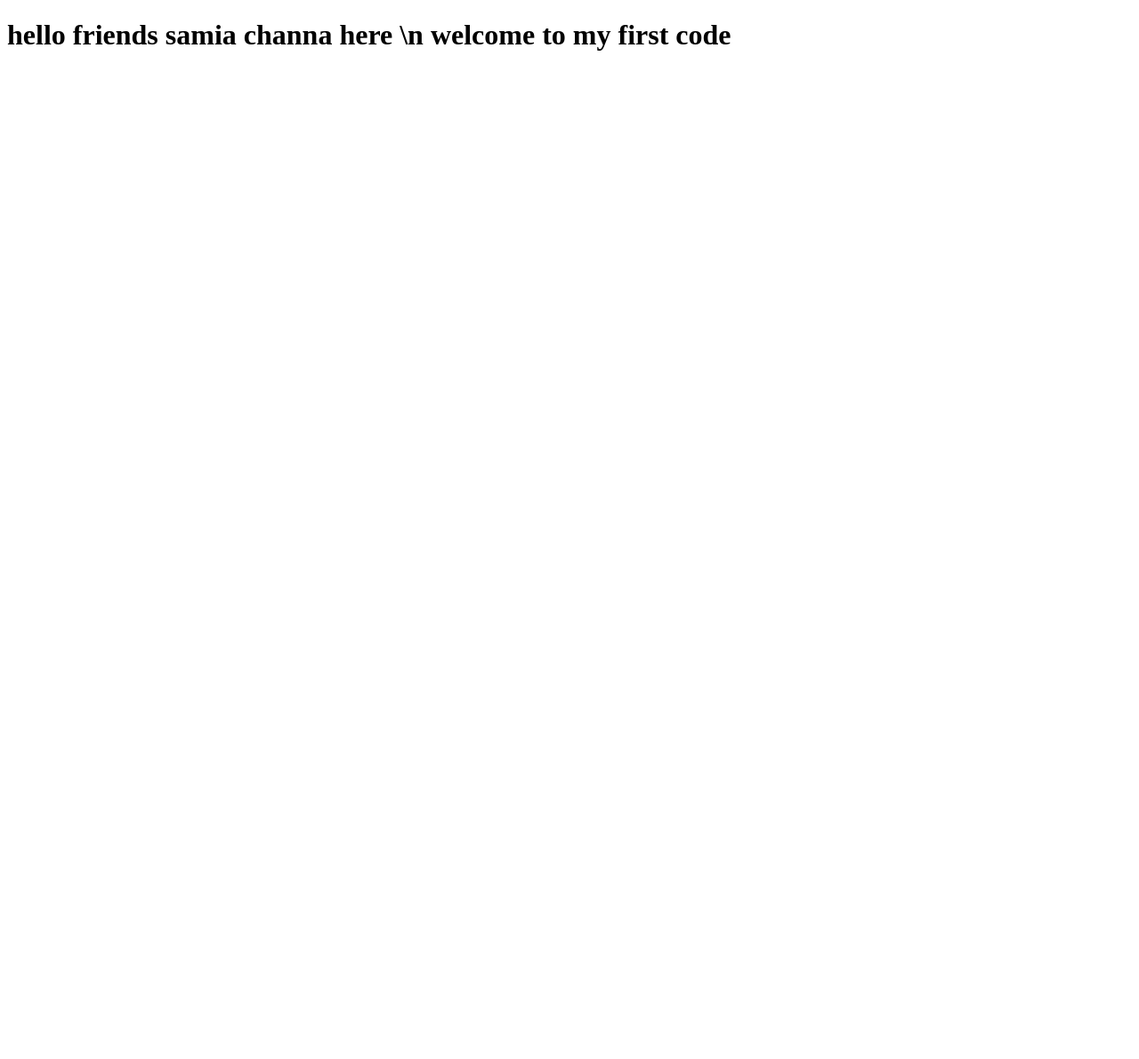
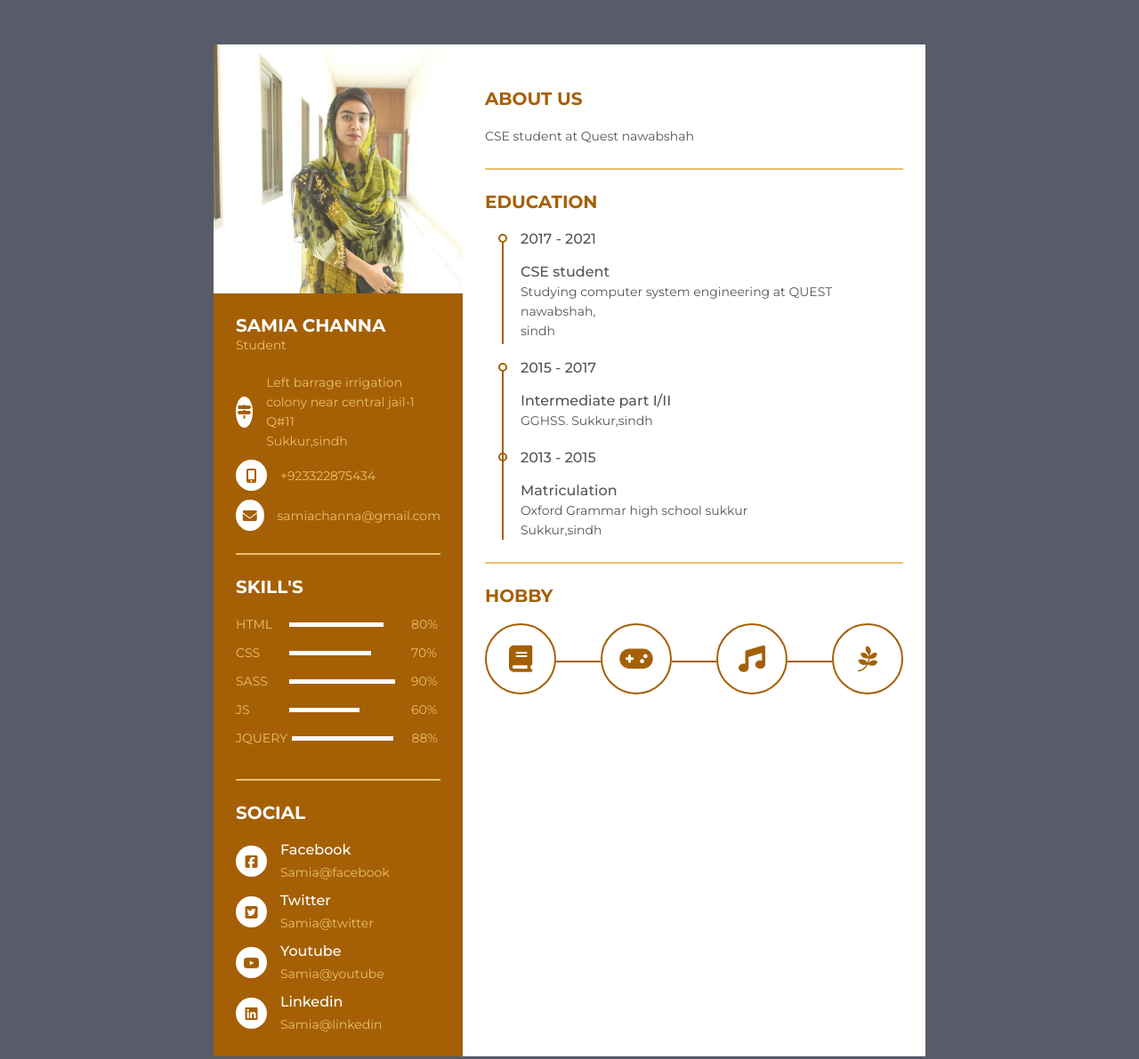
Before and after one commit to samia665/bootcamp2020, a plain HTML site: page index.html in a window 1280 px wide. Shown: the whole page at 89% size. Before the commit the page ends 800 px from the top, so only its background shows below. Drawn offline with Linux system fonts and the light colour scheme.

Commit message:
cv added

```diff
--- a/index.html
+++ b/index.html
@@ -1,13 +1,196 @@
 <!DOCTYPE html>
 <html lang="en">
 <head>
-    <meta charset="UTF-8">
-    <meta http-equiv="X-UA-Compatible" content="IE=edge">
-    <meta name="viewport" content="width=device-width, initial-scale=1.0">
-    <title>bootcamp class1
-    </title>
+	<meta charset="UTF-8">
+	<title>Resume/CV Design</title>
+	<link rel="stylesheet" href="styles.css">
+	<script src="https://kit.fontawesome.com/b99e675b6e.js"></script>
 </head>
 <body>
-    <h1>hello friends samia channa here \n welcome to my first code</h1>
+
+<div class="resume">
+   <div class="resume_left">
+     <div class="resume_profile">
+       <img src="image.jpg" alt="profile_pic">
+     </div>
+     <div class="resume_content">
+       <div class="resume_item resume_info">
+         <div class="title">
+           <p class="bold">Samia Channa</p>
+           <p class="regular">Student</p>
+         </div>
+         <ul>
+           <li>
+             <div class="icon">
+               <i class="fas fa-map-signs"></i>
+             </div>
+             <div class="data">
+               Left barrage irrigation colony near central jail-1 Q#11<br />Sukkur,sindh
+             </div>
+           </li>
+           <li>
+             <div class="icon">
+               <i class="fas fa-mobile-alt"></i>
+             </div>
+             <div class="data">
+               +923322875434
+             </div>
+           </li>
+           <li>
+             <div class="icon">
+               <i class="fas fa-envelope"></i>
+             </div>
+             <div class="data">
+               samiachanna@gmail.com
+             </div>
+           </li>
+         </ul>
+       </div>
+       <div class="resume_item resume_skills">
+         <div class="title">
+           <p class="bold">skill's</p>
+         </div>
+         <ul>
+           <li>
+             <div class="skill_name">
+               HTML
+             </div>
+             <div class="skill_progress">
+               <span style="width: 80%;"></span>
+             </div>
+             <div class="skill_per">80%</div>
+           </li>
+           <li>
+             <div class="skill_name">
+               CSS
+             </div>
+             <div class="skill_progress">
+               <span style="width: 70%;"></span>
+             </div>
+             <div class="skill_per">70%</div>
+           </li>
+           <li>
+             <div class="skill_name">
+               SASS
+             </div>
+             <div class="skill_progress">
+               <span style="width: 90%;"></span>
+             </div>
+             <div class="skill_per">90%</div>
+           </li>
+           <li>
+             <div class="skill_name">
+               JS
+             </div>
+             <div class="skill_progress">
+               <span style="width: 60%;"></span>
+             </div>
+             <div class="skill_per">60%</div>
+           </li>
+           <li>
+             <div class="skill_name">
+               JQUERY
+             </div>
+             <div class="skill_progress">
+               <span style="width: 88%;"></span>
+             </div>
+             <div class="skill_per">88%</div>
+           </li>
+         </ul>
+       </div>
+       <div class="resume_item resume_social">
+         <div class="title">
+           <p class="bold">Social</p>
+         </div>
+         <ul>
+           <li>
+             <div class="icon">
+               <i class="fab fa-facebook-square"></i>
+             </div>
+             <div class="data">
+               <p class="semi-bold">Facebook</p>
+               <p>Samia@facebook</p>
+             </div>
+           </li>
+           <li>
+             <div class="icon">
+               <i class="fab fa-twitter-square"></i>
+             </div>
+             <div class="data">
+               <p class="semi-bold">Twitter</p>
+               <p>Samia@twitter</p>
+             </div>
+           </li>
+           <li>
+             <div class="icon">
+               <i class="fab fa-youtube"></i>
+             </div>
+             <div class="data">
+               <p class="semi-bold">Youtube</p>
+               <p>Samia@youtube</p>
+             </div>
+           </li>
+           <li>
+             <div class="icon">
+               <i class="fab fa-linkedin"></i>
+             </div>
+             <div class="data">
+               <p class="semi-bold">Linkedin</p>
+               <p>Samia@linkedin</p>
+             </div>
+           </li>
+         </ul>
+       </div>
+     </div>
+  </div>
+  <div class="resume_right">
+    <div class="resume_item resume_about">
+        <div class="title">
+           <p class="bold">About us</p>
+         </div>
+        <p>CSE student at Quest nawabshah</p>
+    </div>
+    <div class="resume_item resume_education">
+      <div class="title">
+           <p class="bold">Education</p>
+         </div>
+         <ul>
+          <li>
+              <div class="date">2017 - 2021</div>
+              <div class="info">
+                   <p class="semi-bold">CSE student</p>
+                   <p>Studying computer system engineering at QUEST nawabshah,</br>sindh</p>
+              </div>
+          </li>
+          <li>
+            <div class="date">2015 - 2017</div>
+            <div class="info">
+                   <p class="semi-bold">Intermediate part I/II</p>
+                <p>GGHSS. Sukkur,sindh</p>
+              </div>
+          </li>
+          <li>
+            <div class="date">2013 - 2015</div>
+            <div class="info">
+                   <p class="semi-bold">Matriculation</p>
+                <p>Oxford Grammar high school sukkur <br/> Sukkur,sindh</p>
+              </div>
+          </li>
+      </ul>
+    </div>
+    <div class="resume_item resume_hobby">
+      <div class="title">
+           <p class="bold">Hobby</p>
+         </div>
+       <ul>
+         <li><i class="fas fa-book"></i></li>
+         <li><i class="fas fa-gamepad"></i></li>
+         <li><i class="fas fa-music"></i></li>
+         <li><i class="fab fa-pagelines"></i></li>
+      </ul>
+    </div>
+  </div>
+</div>
+
 </body>
 </html>
--- /dev/null
+++ b/styles.css
@@ -0,0 +1,234 @@
+@import url("https://fonts.googleapis.com/css?family=Montserrat:400,500,700&display=swap");
+
+* {
+  margin: 0;
+  padding: 0;
+  box-sizing: border-box;
+  list-style: none;
+  font-family: "Montserrat", sans-serif;
+}
+
+body {
+  background: #585c68;
+  font-size: 14px;
+  line-height: 22px;
+  color: #555555;
+}
+
+.bold {
+  font-weight: 700;
+  font-size: 20px;
+  text-transform: uppercase;
+}
+
+.semi-bold {
+  font-weight: 500;
+  font-size: 16px;
+}
+
+.resume {
+  width: 800px;
+  height: auto;
+  display: flex;
+  margin: 50px auto;
+}
+
+.resume .resume_left {
+  width: 280px;
+  background: #a56005;
+}
+
+.resume .resume_left .resume_profile {
+  width: 100%;
+  height: 280px;
+}
+
+.resume .resume_left .resume_profile img {
+  width: 100%;
+  height: 100%;
+}
+
+.resume .resume_left .resume_content {
+  padding: 0 25px;
+}
+
+.resume .title {
+  margin-bottom: 20px;
+}
+
+.resume .resume_left .bold {
+  color: #fff;
+}
+
+.resume .resume_left .regular {
+  color: #ebbf6e;
+}
+
+.resume .resume_item {
+  padding: 25px 0;
+  border-bottom: 2px solid #ebbf6e;
+}
+
+.resume .resume_left .resume_item:last-child,
+.resume .resume_right .resume_item:last-child {
+  border-bottom: 0px;
+}
+
+.resume .resume_left ul li {
+  display: flex;
+  margin-bottom: 10px;
+  align-items: center;
+}
+
+.resume .resume_left ul li:last-child {
+  margin-bottom: 0;
+}
+
+.resume .resume_left ul li .icon {
+  width: 35px;
+  height: 35px;
+  background: #fff;
+  color: #a56005;
+  border-radius: 50%;
+  margin-right: 15px;
+  font-size: 16px;
+  position: relative;
+}
+
+.resume .icon i,
+.resume .resume_right .resume_hobby ul li i {
+  position: absolute;
+  top: 50%;
+  left: 50%;
+  transform: translate(-50%, -50%);
+}
+
+.resume .resume_left ul li .data {
+  color: #ebbf6e;
+}
+
+.resume .resume_left .resume_skills ul li {
+  display: flex;
+  margin-bottom: 10px;
+  color: #ebbf6e;
+  justify-content: space-between;
+  align-items: center;
+}
+
+.resume .resume_left .resume_skills ul li .skill_name {
+  width: 25%;
+}
+
+.resume .resume_left .resume_skills ul li .skill_progress {
+  width: 60%;
+  margin: 0 5px;
+  height: 5px;
+  background: #a56005;
+  position: relative;
+}
+
+.resume .resume_left .resume_skills ul li .skill_per {
+  width: 15%;
+}
+
+.resume .resume_left .resume_skills ul li .skill_progress span {
+  position: absolute;
+  top: 0;
+  left: 0;
+  height: 100%;
+  background: #fff;
+}
+
+.resume .resume_left .resume_social .semi-bold {
+  color: #fff;
+  margin-bottom: 3px;
+}
+
+.resume .resume_right {
+  width: 520px;
+  background: #fff;
+  padding: 25px;
+}
+
+.resume .resume_right .bold {
+  color: #a56005;
+}
+
+.resume .resume_right .resume_work ul,
+.resume .resume_right .resume_education ul {
+  padding-left: 40px;
+  overflow: hidden;
+}
+
+.resume .resume_right ul li {
+  position: relative;
+}
+
+.resume .resume_right ul li .date {
+  font-size: 16px;
+  font-weight: 500;
+  margin-bottom: 15px;
+}
+
+.resume .resume_right ul li .info {
+  margin-bottom: 20px;
+}
+
+.resume .resume_right ul li:last-child .info {
+  margin-bottom: 0;
+}
+
+.resume .resume_right .resume_work ul li:before,
+.resume .resume_right .resume_education ul li:before {
+  content: "";
+  position: absolute;
+  top: 5px;
+  left: -25px;
+  width: 6px;
+  height: 6px;
+  border-radius: 50%;
+  border: 2px solid #a56005;
+}
+
+.resume .resume_right .resume_work ul li:after,
+.resume .resume_right .resume_education ul li:after {
+  content: "";
+  position: absolute;
+  top: 14px;
+  left: -21px;
+  width: 2px;
+  height: 115px;
+  background: #a56005;
+}
+
+.resume .resume_right .resume_hobby ul {
+  display: flex;
+  justify-content: space-between;
+}
+
+.resume .resume_right .resume_hobby ul li {
+  width: 80px;
+  height: 80px;
+  border: 2px solid #a56005;
+  border-radius: 50%;
+  position: relative;
+  color: #a56005;
+}
+
+.resume .resume_right .resume_hobby ul li i {
+  font-size: 30px;
+}
+
+.resume .resume_right .resume_hobby ul li:before {
+  content: "";
+  position: absolute;
+  top: 40px;
+  right: -52px;
+  width: 50px;
+  height: 2px;
+  background: #a56005;
+}
+
+.resume .resume_right .resume_hobby ul li:last-child:before {
+  display: none;
+}
```
Also changed, not shown: image.jpg (added).
